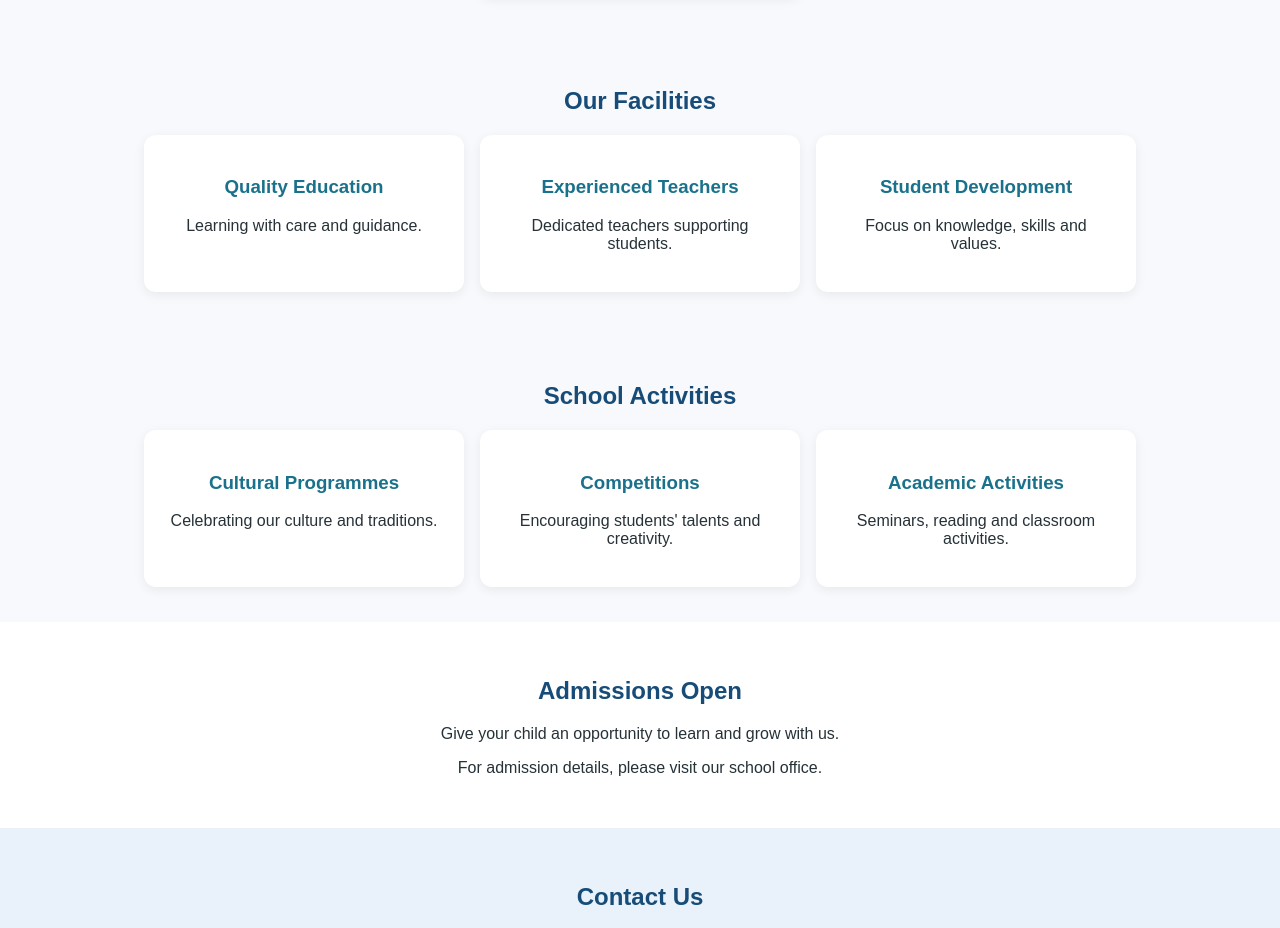
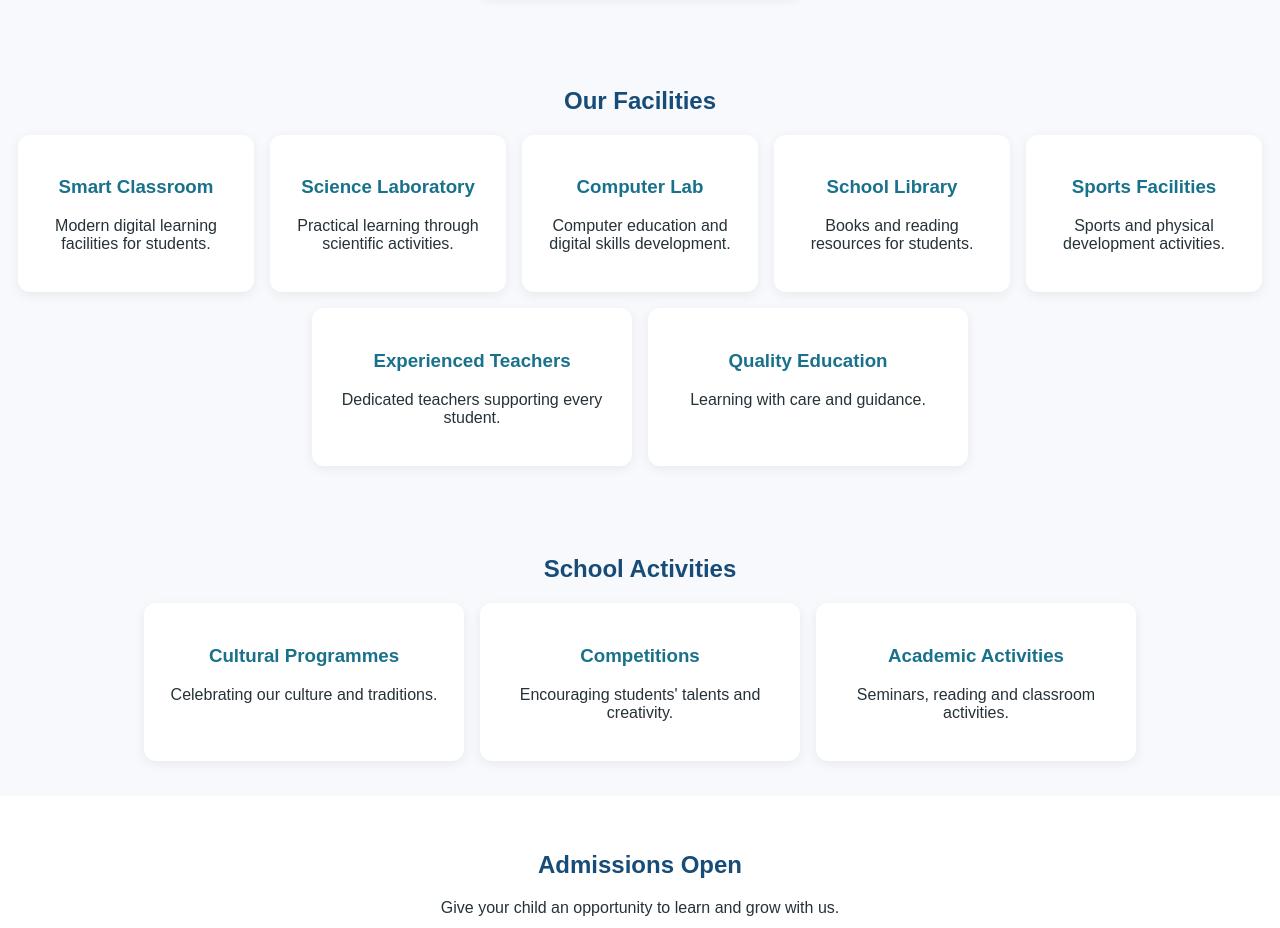
Before and after one commit to shmeps-2024/shivasharane-school-website, a plain HTML site: page index.html in a window 1280 px wide. Shown: the part 3080-4008 px from the top of the page. Drawn offline with Linux system fonts and the light colour scheme.

Commit message:
Updated Our Facilities Section

```diff
--- a/index.html
+++ b/index.html
@@ -232,20 +232,49 @@ header img {
 <section id="facilities">
   <h2>Our Facilities</h2>
   <div class="cards">
+
+    <div class="card">
+      <h3>Smart Classroom</h3>
+      <p>Modern digital learning facilities for students.</p>
+    </div>
+
+    <div class="card">
+      <h3>Science Laboratory</h3>
+      <p>Practical learning through scientific activities.</p>
+    </div>
+
+    <div class="card">
+      <h3>Computer Lab</h3>
+      <p>Computer education and digital skills development.</p>
+    </div>
+
+    <div class="card">
+      <h3>School Library</h3>
+      <p>Books and reading resources for students.</p>
+    </div>
+
+    <div class="card">
+      <h3>Sports Facilities</h3>
+      <p>Sports and physical development activities.</p>
+    </div>
+
+    <div class="card">
+      <h3>Experienced Teachers</h3>
+      <p>Dedicated teachers supporting every student.</p>
+    </div>
+
     <div class="card">
       <h3>Quality Education</h3>
       <p>Learning with care and guidance.</p>
     </div>
-<div class="card">
-<h3>Experienced Teachers</h3>
-<p>Dedicated teachers supporting students.</p>
-</div>
-<div class="card">
-<h3>Student Development</h3>
-<p>Focus on knowledge, skills and values.</p>
-</div>
+
   </div>
 </section>
+
+
+
+
+
 
 <section id="activities">
 <h2>School Activities</h2>
```
Lines whose indentation alone changed are shown as unchanged.
